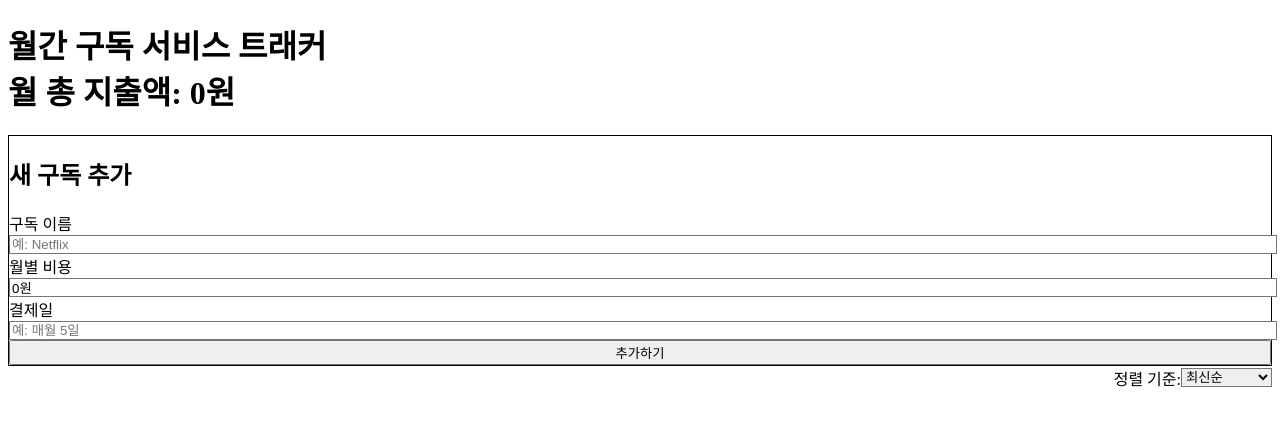
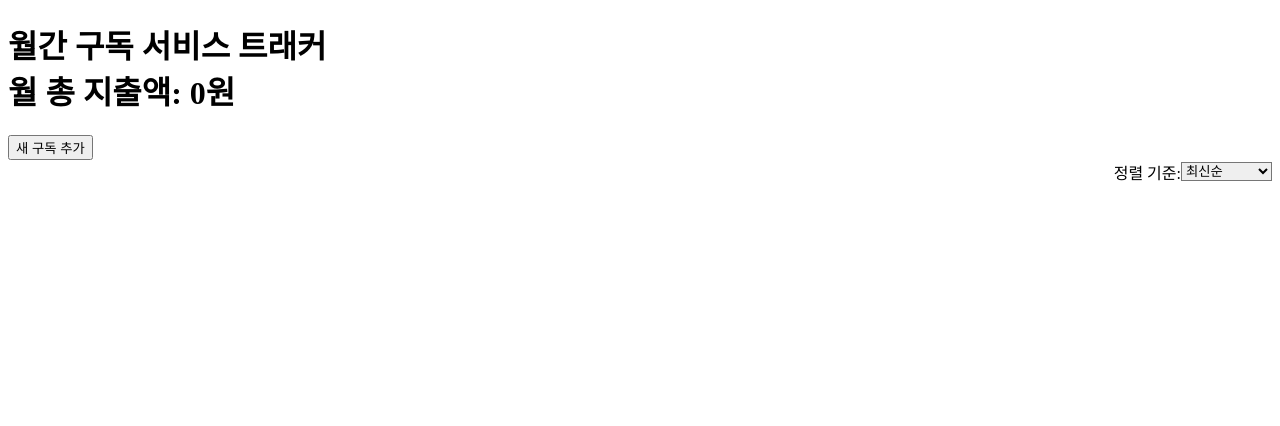
Before and after one commit to strix-viper/my-subscription-tracker, a React (Vite) app: page / in a window 1280 px wide. Shown: the top 426 px of the page. Built offline with nearby package versions, Linux system fonts and the light colour scheme.

Commit message:
feat: Improve UX by toggling SubscriptionForm visibility (AI-assisted)

```diff
--- a/src/App.tsx
+++ b/src/App.tsx
@@ -13,6 +13,7 @@ function App() {
   const [subscriptions, setSubscriptions] = useState<Subscription[]>([]);
   const [editingSubscriptionId, setEditingSubscriptionId] = useState<string | null>(null);
   const [sortOrder, setSortOrder] = useState<string>('recent'); // New state for sorting
+  const [showForm, setShowForm] = useState<boolean>(false);
 
   // Load subscriptions from LocalStorage on initial render
   useEffect(() => {
@@ -60,6 +61,7 @@ function App() {
       setSubscriptions([newSubscription, ...subscriptions]);
     }
     setEditingSubscriptionId(null); // Exit edit mode
+    setShowForm(false);
   };
 
   const handleDeleteSubscription = (id: string) => {
@@ -73,12 +75,27 @@ function App() {
           월간 구독 서비스 트래커
           <div className="text-xl text-cyan-600">월 총 지출액: {totalMonthlyCost}원</div>
         </h1>
-        <SubscriptionForm
-          onSaveSubscription={handleSaveSubscription}
-          editingSubscriptionId={editingSubscriptionId}
-          subscriptions={subscriptions}
-          onCancelEdit={() => setEditingSubscriptionId(null)}
-        />
+        <div>
+          {!showForm && (
+            <button
+              onClick={() => setShowForm(true)}
+              className="bg-green-600 text-white p-3 rounded-lg font-semibold mb-6"
+            >
+              새 구독 추가
+            </button>
+          )}
+          {showForm && (
+            <SubscriptionForm
+              onSaveSubscription={handleSaveSubscription}
+              editingSubscriptionId={editingSubscriptionId}
+              subscriptions={subscriptions}
+              onCancelEdit={() => {
+                setEditingSubscriptionId(null);
+                setShowForm(false);
+              }}
+            />
+          )}
+        </div>
         <div className="flex justify-end items-center mb-4 mt-4">
           <label htmlFor="sortOrder" className="text-gray-600 mr-2">정렬 기준:</label>
           <select
--- a/src/components/SubscriptionForm.tsx
+++ b/src/components/SubscriptionForm.tsx
@@ -54,6 +54,18 @@ const SubscriptionForm: React.FC<SubscriptionFormProps> = ({
       monthlyCost,
       paymentDate,
     });
+    // Reset form after saving
+    setName('');
+    setMonthlyCost(0);
+    setPaymentDate('');
+  };
+
+  const handleCancel = () => {
+    onCancelEdit();
+    // Reset form state
+    setName('');
+    setMonthlyCost(0);
+    setPaymentDate('');
   };
 
   return (
@@ -105,7 +117,7 @@ const SubscriptionForm: React.FC<SubscriptionFormProps> = ({
           <Button
             type="button"
             variant="secondary"
-            onClick={onCancelEdit}
+            onClick={handleCancel}
             className="w-full"
           >
             취소
```
Also changed, not shown: 1 other file (tests, documents, lock files or other folders).
